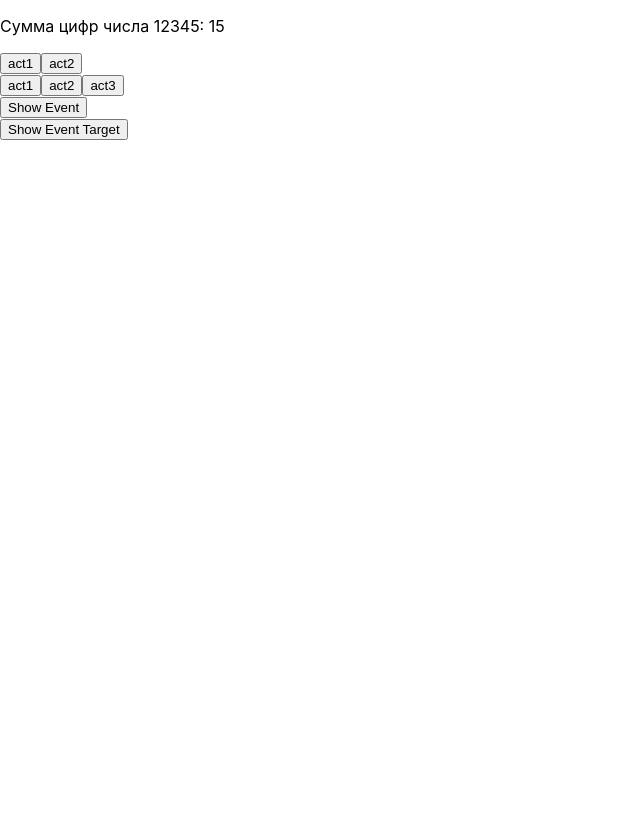
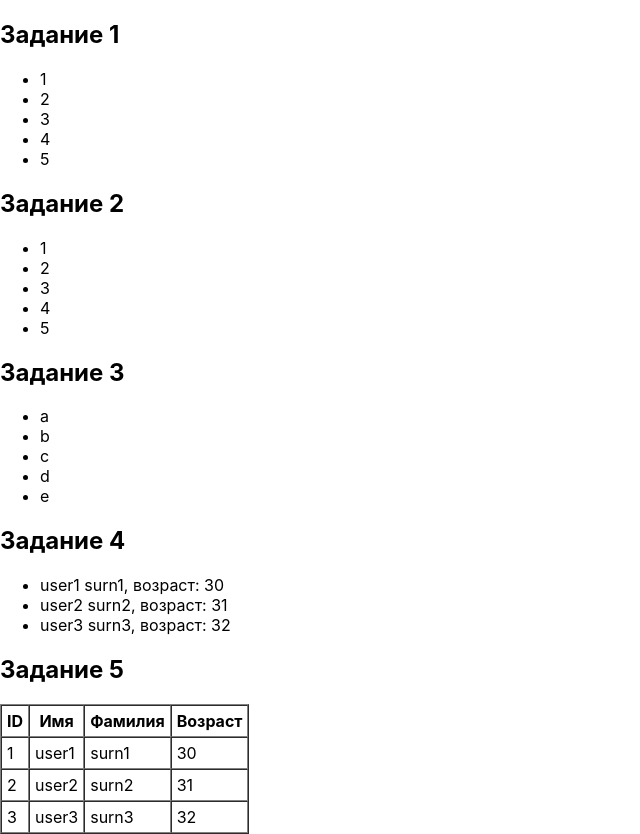
Before and after one commit to ShamarBey/React_tasks, a React (Create React App) app in the folder my-app/: page / in a window 1280 px wide. Shown: the whole page, without its empty margins (0-640 px from the left). Before the commit the page ends 800 px from the top, so only its background shows below. Built offline with nearby package versions, Linux system fonts and the light colour scheme.

Commit message:
Задание 37-43

```diff
--- a/my-app/src/App.js
+++ b/my-app/src/App.js
@@ -1,61 +1,88 @@
 import React from 'react';
 
-// Функция для нахождения суммы цифр числа
-function getDigitsSum(number) {
-  return String(number)
-    .split('')
-    .reduce((sum, digit) => sum + Number(digit), 0);
-}
+function App() {
+  // Задание 1: Массив с элементами <li>
+  const arr1 = [
+    <li key={1}>1</li>,
+    <li key={2}>2</li>,
+    <li key={3}>3</li>,
+    <li key={4}>4</li>,
+    <li key={5}>5</li>,
+  ];
 
-function App() {
-  // Функции для обработки кликов
-  const show1 = () => {
-    alert(1);
-  };
+  // Задание 2: Формирование списка с помощью цикла for
+  const arr2 = [];
+  for (let i = 1; i <= 5; i++) {
+    arr2.push(<li key={i}>{i}</li>);
+  }
 
-  const show2 = () => {
-    alert(2);
-  };
+  // Задание 3: Массив с буквами
+  const arr3 = ['a', 'b', 'c', 'd', 'e'];
 
-  const showNumber = (number) => {
-    alert(number);
-  };
+  // Задание 4: Массив с пользователями
+  const users1 = [
+    { name: 'user1', surn: 'surn1', age: 30 },
+    { name: 'user2', surn: 'surn2', age: 31 },
+    { name: 'user3', surn: 'surn3', age: 32 },
+  ];
 
-  const handleClickEvent = (event) => {
-    console.log('Event:', event);
-  };
-
-  const handleClickTarget = (event) => {
-    console.log('Event Target:', event.target);
-  };
+  // Задание 5: Массив с пользователями и id
+  const users2 = [
+    { id: 1, name: 'user1', surn: 'surn1', age: 30 },
+    { id: 2, name: 'user2', surn: 'surn2', age: 31 },
+    { id: 3, name: 'user3', surn: 'surn3', age: 32 },
+  ];
 
   return (
     <div>
-      {/* Задание 1: Вывод суммы цифр числа 12345 */}
-      <p>Сумма цифр числа 12345: {getDigitsSum(12345)}</p>
+      {/* Задание 1: Рендеринг массива с элементами <li> */}
+      <h2>Задание 1</h2>
+      <ul>{arr1}</ul>
 
-      {/* Задание 2: Кнопки с вызовом функций show1 и show2 */}
-      <div>
-        <button onClick={show1}>act1</button>
-        <button onClick={show2}>act2</button>
-      </div>
+      {/* Задание 2: Рендеринг списка, сформированного циклом for */}
+      <h2>Задание 2</h2>
+      <ul>{arr2}</ul>
 
-      {/* Задание 3: Три кнопки с выводом чисел 1, 2, 3 */}
-      <div>
-        <button onClick={() => showNumber(1)}>act1</button>
-        <button onClick={() => showNumber(2)}>act2</button>
-        <button onClick={() => showNumber(3)}>act3</button>
-      </div>
+      {/* Задание 3: Рендеринг списка из массива букв */}
+      <h2>Задание 3</h2>
+      <ul>
+        {arr3.map((item, index) => (
+          <li key={index}>{item}</li>
+        ))}
+      </ul>
 
-      {/* Задание 4: Кнопка для вывода объекта Event в консоль */}
-      <div>
-        <button onClick={handleClickEvent}>Show Event</button>
-      </div>
+      {/* Задание 4: Рендеринг списка пользователей */}
+      <h2>Задание 4</h2>
+      <ul>
+        {users1.map((user, index) => (
+          <li key={index}>
+            {user.name} {user.surn}, возраст: {user.age}
+          </li>
+        ))}
+      </ul>
 
-      {/* Задание 5: Кнопка для вывода event.target в консоль */}
-      <div>
-        <button onClick={handleClickTarget}>Show Event Target</button>
-      </div>
+      {/* Задание 5: Рендеринг таблицы пользователей */}
+      <h2>Задание 5</h2>
+      <table border="1" cellPadding="5" cellSpacing="0">
+        <thead>
+          <tr>
+            <th>ID</th>
+            <th>Имя</th>
+            <th>Фамилия</th>
+            <th>Возраст</th>
+          </tr>
+        </thead>
+        <tbody>
+          {users2.map((user) => (
+            <tr key={user.id}>
+              <td>{user.id}</td>
+              <td>{user.name}</td>
+              <td>{user.surn}</td>
+              <td>{user.age}</td>
+            </tr>
+          ))}
+        </tbody>
+      </table>
     </div>
   );
 }
```
